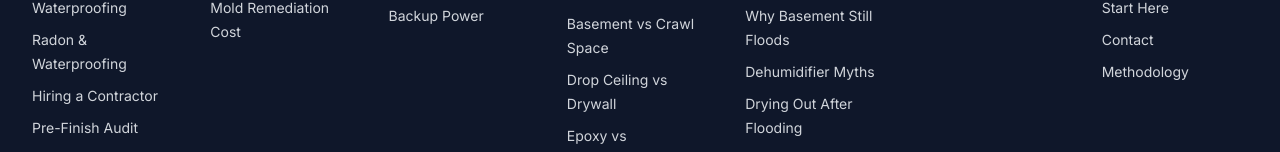
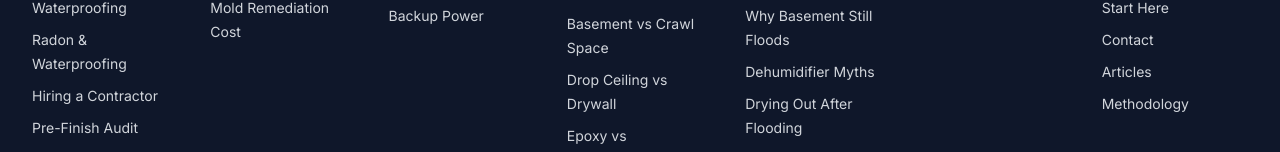
Before and after one commit to thebasementguide2026/basement-guide, a Next.js app: page / in a window 1280 px wide. Shown: the part 4674-4826 px from the top of the page. Built offline with nearby package versions, Linux system fonts and the light colour scheme.

Commit message:
feat: add Articles link to footer RESOURCES section

```diff
--- a/components/Footer.tsx
+++ b/components/Footer.tsx
@@ -96,6 +96,7 @@ const footerSections = [
       { label: 'About', href: '/about' },
       { label: 'Start Here', href: '/start-here' },
       { label: 'Contact', href: '/contact' },
+            { label: 'Articles', href: '/articles' },
       { label: 'Methodology', href: '/methodology' },
     ],
   },
```
